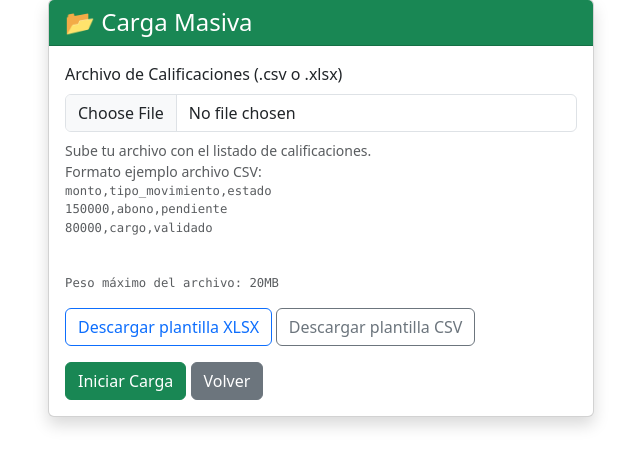
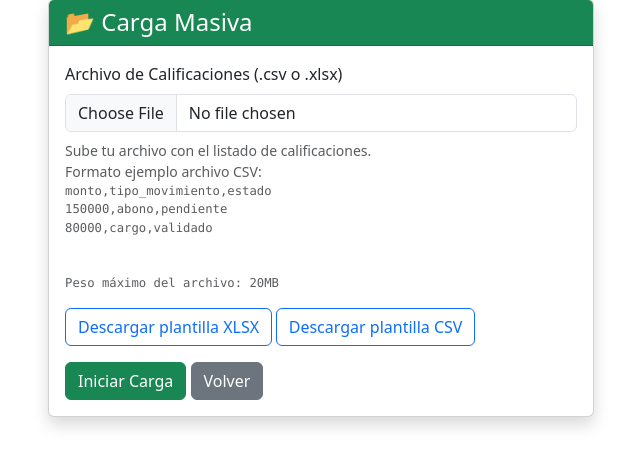
Before and after one commit to Vaixow/proyecto_milesss, a Django app: page /carga-masiva/ in a window 1280 px wide. Shown: the part 49-516 px from the top of the page, without its empty margins (319-959 px from the left). Run offline with Django 5.2, Linux system fonts and the light colour scheme; a user stored in the database is signed in; some libraries are stand-ins or nearby versions.

Commit message:
Update calificacion_upload_form.html

```diff
--- a/calificaciones/templates/calificaciones/calificacion_upload_form.html
+++ b/calificaciones/templates/calificaciones/calificacion_upload_form.html
@@ -50,7 +50,7 @@ Peso máximo del archivo: 20MB
 <a href="{% static 'plantilla.xlsx' %}" download class="btn btn-outline-primary">
      Descargar plantilla XLSX
 </a>
-<a href="{% static 'plantilla.csv' %}" download class="btn btn-outline-secondary">
+<a href="{% static 'plantilla.csv' %}" download class="btn btn-outline-primary">
      Descargar plantilla CSV
 </a>
 
```
